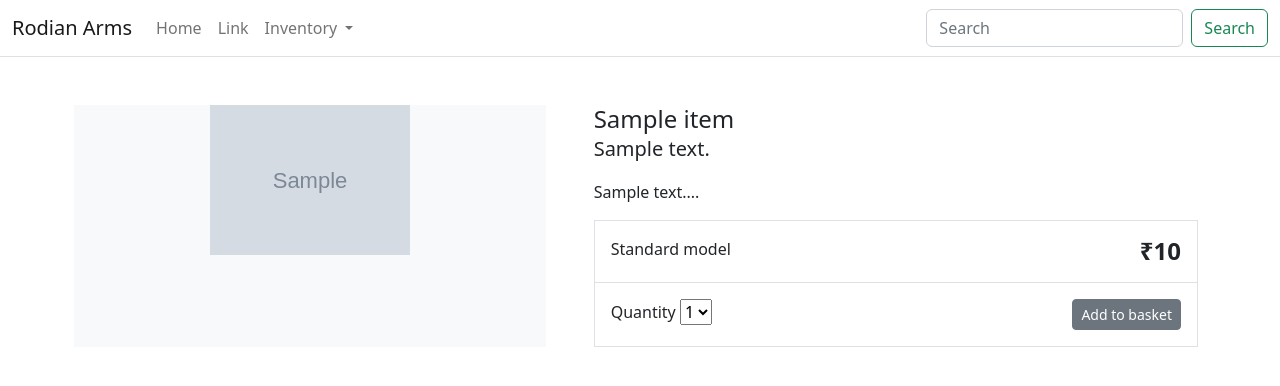
After one commit to LisaS7/Django-Shop, a Django app: template templates/store/products/detail.html in a window 1280 px wide. The commit adds this page. Shown: the top 386 px of the page. Run offline with Django 4.2, Linux system fonts and the light colour scheme; the template is opened without the code that fills it: most values are stand-ins (such as "Sample title", 1, 10 or a date in 2020); grey boxes marked "Sample" are stand-in pictures.

Commit message:
Added detail view for Products

```diff
--- a/store/urls.py
+++ b/store/urls.py
@@ -5,4 +5,5 @@ app_name = 'store'
 
 urlpatterns = [
     path('', views.all_products, name='all_products'),
+    path('item/<slug:slug>/', views.product_detail, name='product_detail'),
 ]
--- a/templates/store/home.html
+++ b/templates/store/home.html
@@ -32,7 +32,7 @@
                             <a class="text-dark text-decoration-none" href="{{ product.get_absolute_url }}">{{ product.item }}</a>
                         </p>
                         <div class="d-flex justify-content-between align-items-center">
-                            <small class="text-muted">Some info here</small>
+                            <small class="text-muted">{{ product.short_note }}</small>
                         </div>
                     </div>
                 </div>
--- /dev/null
+++ b/templates/store/products/detail.html
@@ -0,0 +1,42 @@
+{% extends "../base.html" %}
+
+{% block content %}
+<div class="container">
+    <main class="pt-5">
+        <div class="row g-3">
+            <div class="col-md-5 col-lg-5 order-md-first bg-light">
+                <img class="img-fluid mx-auto d-block" width="200px" alt="Responsive image" src="{{ product.image.url }}">
+            </div>
+            <div class="col-md-7 col-lg-7 ps-md-3 ps-lg-5">
+                <h1 class="mb-0 h4">{{ product.item }}</h1>
+                <p><span class="lead">{{ product.short_note }}</span></p>
+                <p>{{ product.description|slice:":355" }}...</p>
+                <div class="border">
+                    <div class="col border-bottom">
+                        <div class="row p-3">
+                            <div class="col-6">Standard model</div>
+                            <div class="col-6 text-end"><span class="h4 fw-bold">₹{{ product.price }}</span></div>
+                        </div>
+                    </div>
+                    <div class="col">
+                        <div class="row p-3">
+                            <div class="col-6">
+                                <label for="select">Quantity</label>
+                                <select id="select">
+                                    <option value="">1</option>
+                                    <option value="">2</option>
+                                    <option value="">3</option>
+                                    <option value="">4</option>
+                                </select>
+                            </div>
+                            <div class="col-6 text-end"><button type="button" class="btn btn-secondary btn-sm">Add to basket</button>
+                            </div>
+                        </div>
+                    </div>
+                </div>
+            </div>
+        </div>
+    </main>
+</div>
+
+{% endblock %}
```
Also changed, not shown: store/models.py (+6 -3 lines), store/views.py (+5 -3 lines).
